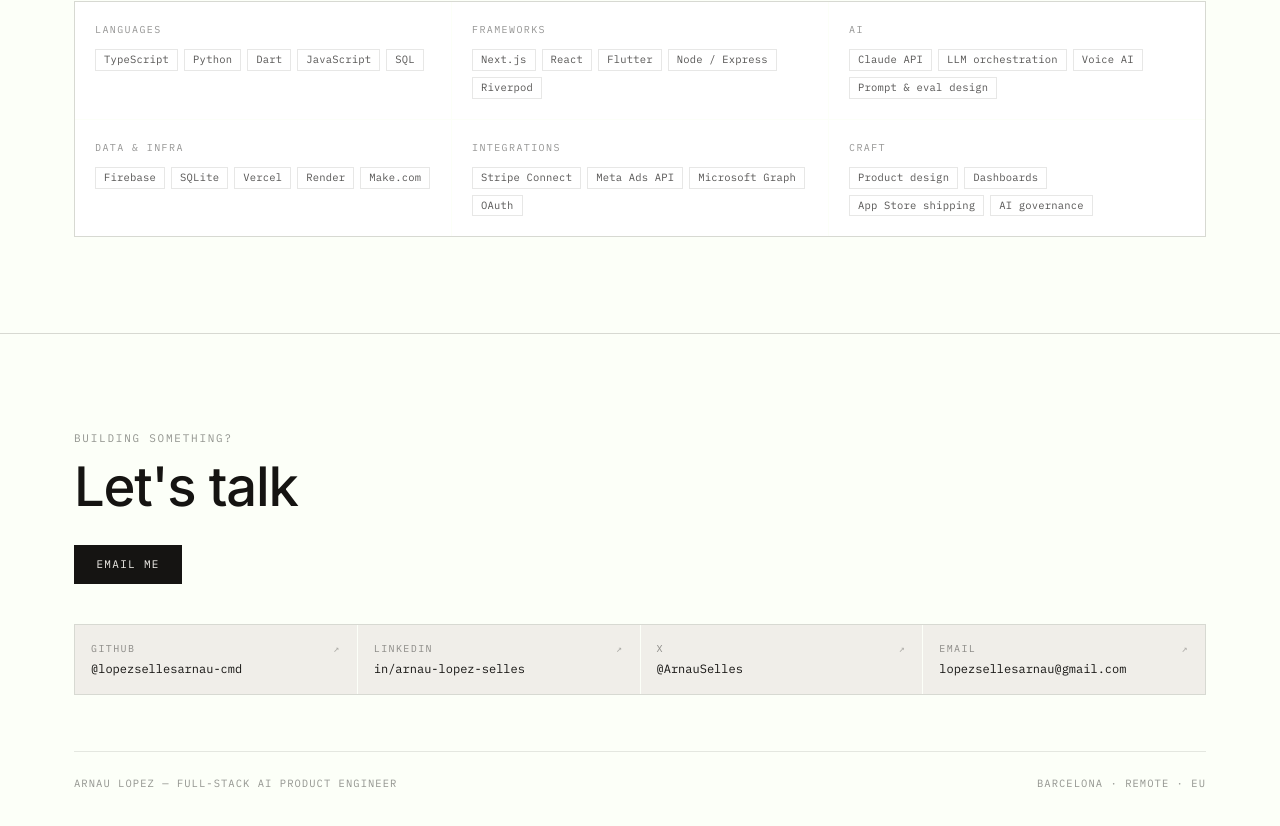
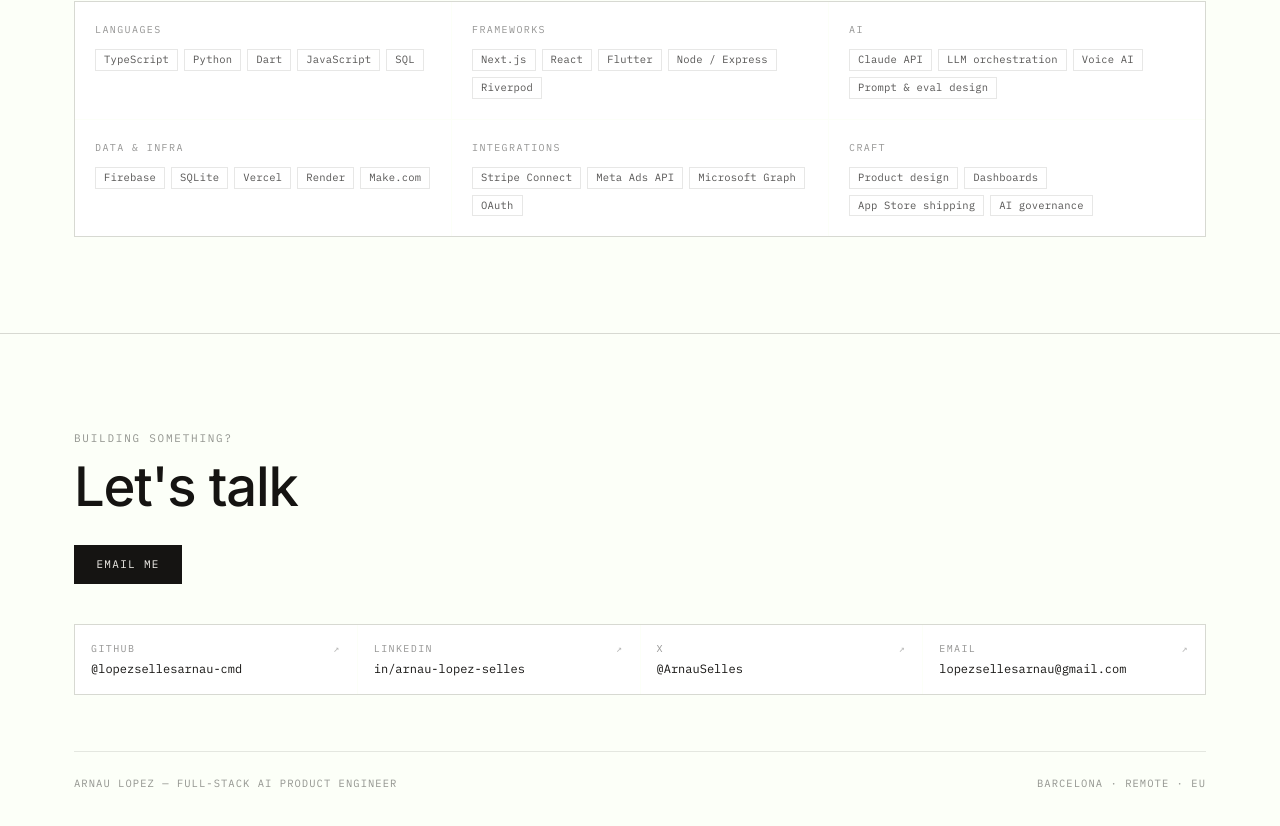
Before and after one commit to lopezsellesarnau-cmd/portfolio, a Next.js app: page / in a window 1280 px wide. Shown: the part 3729-4555 px from the top of the page. Built offline with nearby package versions, Linux system fonts and the light colour scheme.

Commit message:
style: revert Aithority bg to soft #F7F5F0, contact link cards to white fill
Aithority section back to the neutral soft tone; the contact links
(GitHub/LinkedIn/X/email) now fill white like the Toolkit cells.

```diff
--- a/components/aithority-section.tsx
+++ b/components/aithority-section.tsx
@@ -23,10 +23,8 @@ function Field({ label, children }: { label: string; children: React.ReactNode }
 }
 
 export function AithoritySection() {
-  // Fondo terracota suave (~18% del acento sobre blanco): cálido y estable
-  // entre pantallas, en vez del hueso neutro que en Mac tiraba a verdoso.
   return (
-    <section id="aithority" className="scroll-mt-16 border-t border-line bg-[#F4E4DC] py-16 sm:py-24">
+    <section id="aithority" className="scroll-mt-16 border-t border-line bg-[#F7F5F0] py-16 sm:py-24">
       <div className="container-page">
         {/* Dossier header */}
         <div className="flex flex-wrap items-end justify-between gap-4 border-b border-ink pb-5">
--- a/components/contact.tsx
+++ b/components/contact.tsx
@@ -28,7 +28,7 @@ export function Contact() {
               href={l.href}
               target={l.href.startsWith('http') ? '_blank' : undefined}
               rel={l.href.startsWith('http') ? 'noopener noreferrer' : undefined}
-              className="group flex flex-col gap-1 bg-bg px-4 py-4 transition-colors hover:bg-surface"
+              className="group flex flex-col gap-1 bg-surface px-4 py-4 transition-colors hover:bg-raised"
             >
               <span className="flex items-center justify-between font-mono text-[10px] uppercase tracking-[0.14em] text-fg-faint">
                 {l.label}
```
Also changed, not shown: 1 other file (tests, documents, lock files or other folders).
